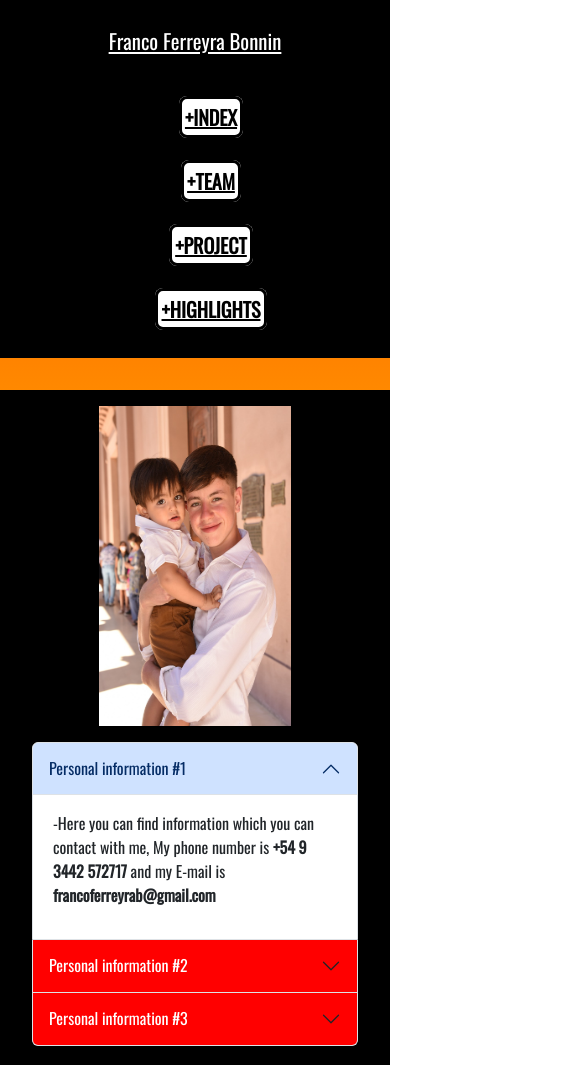
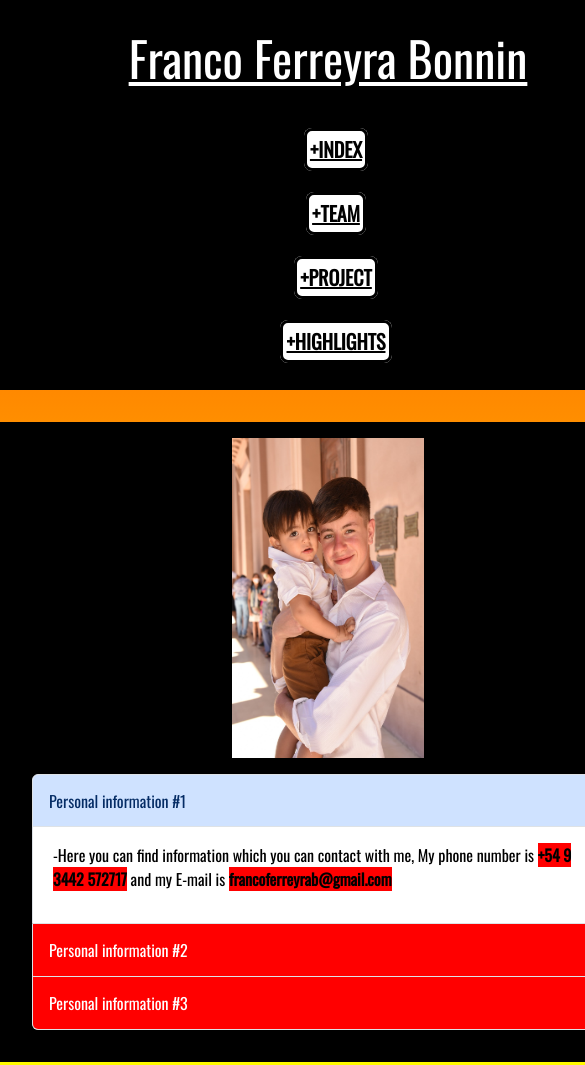
Before and after one commit to franquitoo/cursocoderhouse, a website: page conceptos personales/contacto.html in a window 390 px wide. Shown: the part 480-1545 px from the top of the page, 585 px wide, since content can reach past the window. Drawn offline with nearby package versions, Linux system fonts and the light colour scheme.

Commit message:
sigo corrijiendo algunos resposive

```diff
--- a/conceptos personales/contacto.html
+++ b/conceptos personales/contacto.html
@@ -26,7 +26,6 @@
                         <h1 class="grid__header__h1">Franco Ferreyra Bonnin</h1>
                             <br>
                                 <nav class="header__nav">
-                                    <nav class="header__nav">
                                         <ul class="header__list__contact">
                                             <li class="header__item__contact">
                                                 <a class="header__anchor" href="../index.html">+INDEX</a>
@@ -40,7 +39,6 @@
                                             <li class="header__item__contact">
                                                 <a class="header__anchor" href="./highlights.html">+HIGHLIGHTS</a>
                                             </li>
-
                                         </ul>
                                 </nav>
             </header>
@@ -56,7 +54,7 @@
                           </h2>
                           <div id="collapseOne" class="accordion-collapse collapse show" aria-labelledby="headingOne" data-bs-parent="#accordionExample">
                             <div class="accordion-body">
-                                <p class="contact_parrafo"> -Here you can find information which you can contact with me, My phone number is <strong class="contactstrong">+54 9 3442 572717</strong> and my E-mail is <strong class="contact_strong">francoferreyrab@gmail.com </strong> </p>
+                                <p class="contact__parrafo"> -Here you can find information which you can contact with me, My phone number is <strong class="contact__strong">+54 9 3442 572717</strong> and my E-mail is <strong class="contact__strong">francoferreyrab@gmail.com </strong> </p>
                             </div>
                           </div>
                         </div>
@@ -68,7 +66,7 @@
                           </h2>
                           <div id="collapseTwo" class="accordion-collapse collapse" aria-labelledby="headingTwo" data-bs-parent="#accordionExample">
                             <div class="accordion-body">
-                                <p class="contact_parrafo"> -My social media user name is <strong class="contact_strong">@1francoferreyra </strong>on instagram. My facebook username is the same as my E-mail</p>
+                                <p class="contact__parrafo"> -My social media user name is <strong class="contact__strong">@1francoferreyra </strong>on instagram. My facebook username is the same as my E-mail</p>
                             </div>
                           </div>
                         </div>
@@ -99,7 +97,7 @@
                       </h2>
                       <div id="collapseOne" class="accordion-collapse collapse show" aria-labelledby="headingOne" data-bs-parent="#accordionExample">
                         <div class="accordion-body">
-                            <p class="contact__parrafo"> -My mother's name is Betina Maria Bonnin, I will share you some information</p>
+                            <p class="contact__parrafo"> -My mother's name is <strong class="contact__strong" >Betina Maria Bonnin</strong> , I will share you some information</p>
                         </div>
                       </div>
                     </div>
@@ -111,7 +109,7 @@
                       </h2>
                       <div id="collapseTwo" class="accordion-collapse collapse" aria-labelledby="headingTwo" data-bs-parent="#accordionExample">
                         <div class="accordion-body">
-                            <p class="contact_parrafo"> -Her E-mail is <strong class="contactstrong">Betinabonnin@gmail.com</strong> and you will find her on the social media as <strong class="contact_strong">@betinabonnin</strong> </p>
+                            <p class="contact__parrafo"> -Her E-mail is <strong class="contact__strong">Betinabonnin@gmail.com</strong> and you will find her on the social media as <strong class="contact_strong">@betinabonnin</strong> </p>
                         </div>
                       </div>
                     </div>
--- a/sass/fragmentos/_mediaqueries.scss
+++ b/sass/fragmentos/_mediaqueries.scss
@@ -222,6 +222,7 @@ width: 22rem;
 
 #grilla{
 height: 170vh;
+width: 41rem;
 }
 
 .grid__header__h1{
@@ -229,6 +230,14 @@ font-size: 1.3rem;
 margin-top: 2rem;
 color: white;
 text-decoration: underline;
+}
+
+.header__nav{
+    margin-right: 1rem;
+}
+
+.header__logo__contact{
+    width: 100%;
 }
 
 .sectionyo__logo{
@@ -240,7 +249,7 @@ width: 12rem;
 }
 
 .contact__parrafo{
-font-size: 0.9rem;
+font-size: 1rem;
 }
 
 }
@@ -453,6 +462,17 @@ font-size: 0.9rem;
         margin: 0rem;
     }
 
+    .grid__header__h1{
+        font-size: 3rem;
+    }
+
+    .header__nav{
+        display: flex;
+        flex-direction: column;
+        align-items: center;
+        margin-right: 1rem;
+    }
+
                                                                                                              /* principio yo */
     .grid__sectionyo{
         background-color: black;
@@ -460,7 +480,7 @@ font-size: 0.9rem;
     }
 
     .contact__parrafo{
-        color: white;
+        color: black;
     }
                                                                                                              /* principio seccion mami */
     .grid__sectionmami{
@@ -470,7 +490,7 @@ font-size: 0.9rem;
     }
 
     .contact__parrafo{
-        color: white;
+        color: black;
     }
 
                                                                                                              /* principio footer */
```
Also changed, not shown: css/compilador.css.
